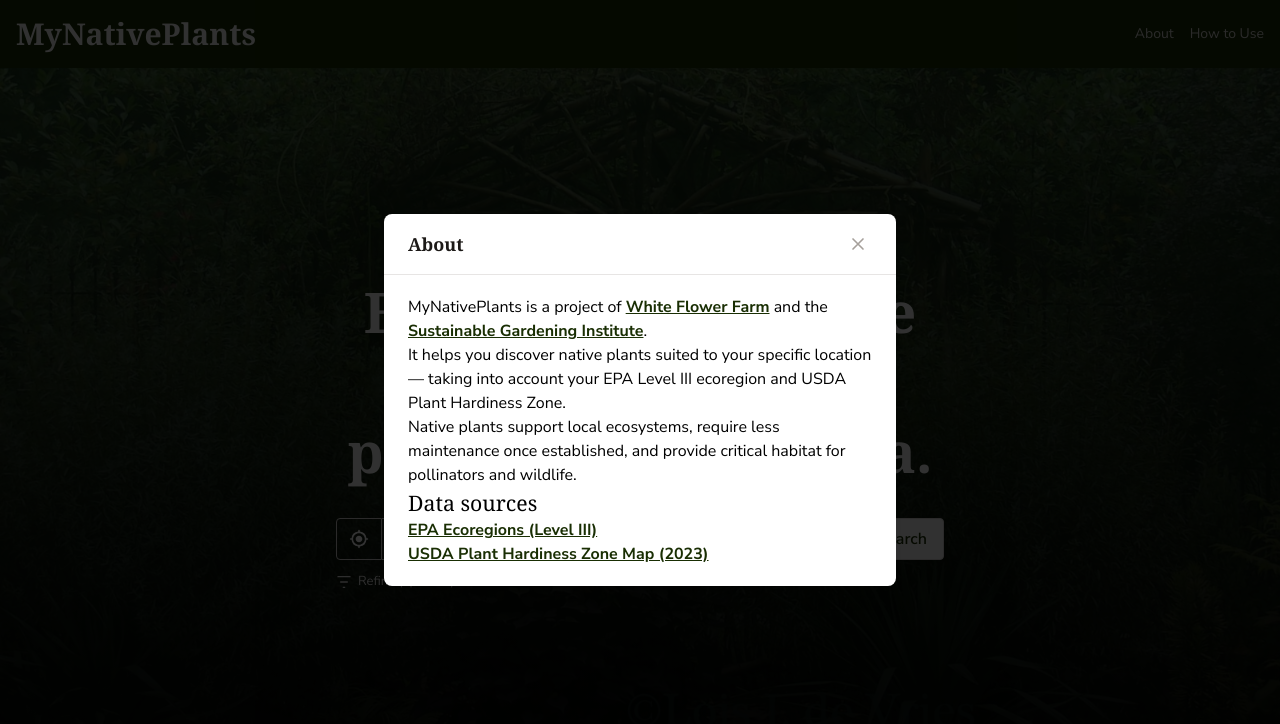
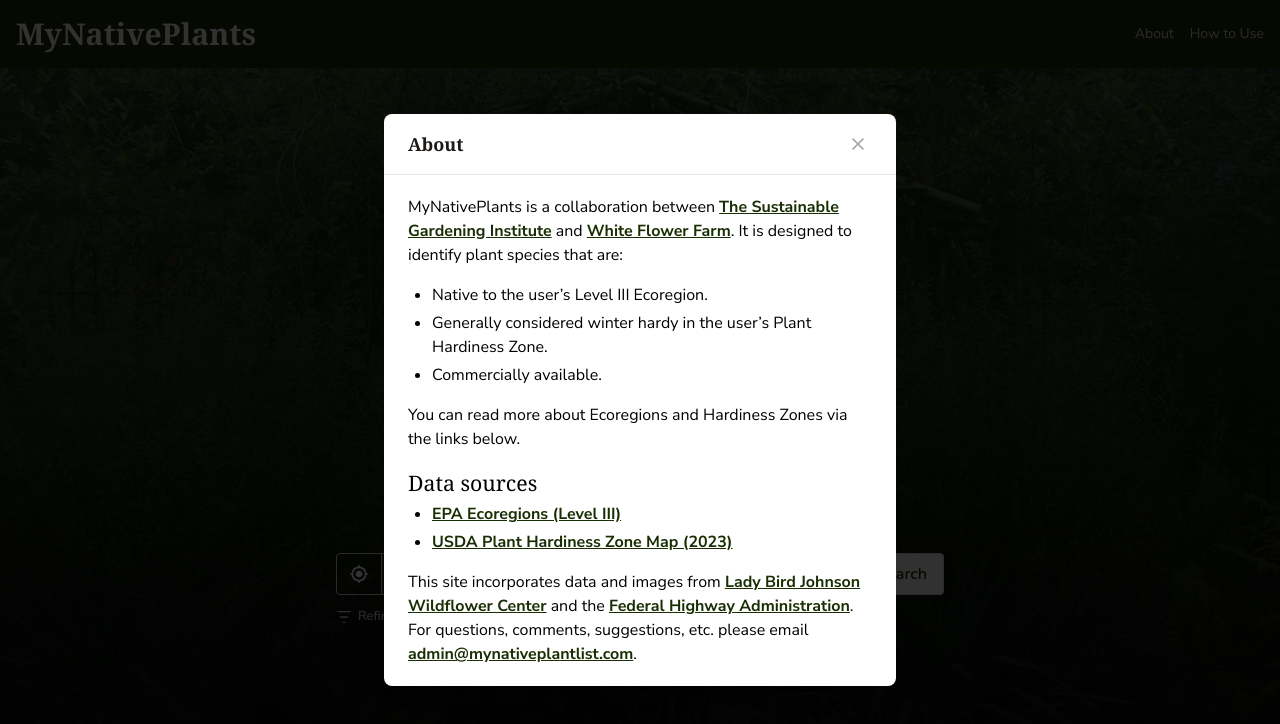
Before and after one commit to tylermachado/gardenmap, a SvelteKit app: page / in a window 1280 px wide. Both pictures are taken after a click on the button "About". Shown: the top 724 px of the page. Built offline with nearby package versions, Linux system fonts and the light colour scheme; a web font is replaced by a local one.

Commit message:
style modal

```diff
--- a/src/app.css
+++ b/src/app.css
@@ -24,4 +24,25 @@
   button {
     cursor: pointer;
   }
+
+  /* Restore browser prose defaults inside modal bodies, which Preflight strips */
+  .modal-content :where(p) {
+    margin: 0 0 1em;
+  }
+  .modal-content :where(ul) {
+    list-style: disc;
+    padding-left: 1.5em;
+    margin: 0 0 1em;
+  }
+  .modal-content :where(ol) {
+    list-style: decimal;
+    padding-left: 1.5em;
+    margin: 0 0 1em;
+  }
+  .modal-content :where(li) {
+    margin: 0.25em 0;
+  }
+  .modal-content :where(p, ul, ol):last-child {
+    margin-bottom: 0;
+  }
 }
--- a/src/lib/components/InfoModal.svelte
+++ b/src/lib/components/InfoModal.svelte
@@ -51,7 +51,7 @@
 				</button>
 			</div>
 			<!-- Body -->
-			<div class="prose prose-stone prose-sm max-w-none px-6 py-5">
+			<div class="modal-content px-6 py-5">
 				{@render children()}
 			</div>
 		</div>
--- a/src/routes/+layout.svelte
+++ b/src/routes/+layout.svelte
@@ -16,21 +16,22 @@
 <InfoModal title="About" open={showAbout} onclose={() => (showAbout = false)}>
 	{#snippet children()}
 		<p>
-			MyNativePlants is a project of <a href="https://www.whiteflowerfarm.com/" target="_blank" rel="noopener">White Flower Farm</a> and the <a href="https://www.sustainablegardeninginstitute.org/" target="_blank" rel="noopener">Sustainable Gardening Institute</a>.
+			MyNativePlants is a collaboration between <a href="https://www.sustainablegardeninginstitute.org/" target="_blank" rel="noopener">The Sustainable Gardening Institute</a> and <a href="https://www.whiteflowerfarm.com/" target="_blank" rel="noopener">White Flower Farm</a>. It is designed to identify plant species that are:
 		</p>
+		<ul>
+			<li>Native to the user’s Level III Ecoregion.</li>
+			<li>Generally considered winter hardy in the user’s Plant Hardiness Zone.</li>
+			<li>Commercially available.</li>
+		</ul>
 		<p>
-			It helps you discover native plants suited to your specific location — taking into
-			account your EPA Level III ecoregion and USDA Plant Hardiness Zone.
-		</p>
-		<p>
-			Native plants support local ecosystems, require less maintenance once established, and provide
-			critical habitat for pollinators and wildlife.
+You can read more about Ecoregions and Hardiness Zones via the links below.
 		</p>
 		<h3>Data sources</h3>
 		<ul>
 			<li><a href="https://www.epa.gov/eco-research/ecoregions" target="_blank" rel="noopener">EPA Ecoregions (Level III)</a></li>
 			<li><a href="https://planthardiness.ars.usda.gov/" target="_blank" rel="noopener">USDA Plant Hardiness Zone Map (2023)</a></li>
 		</ul>
+		<p>This site incorporates data and images from <a href="https://www.wildflower.org/" target="_blank" rel="noopener">Lady Bird Johnson Wildflower Center</a> and the <a href="https://highways.dot.gov/" target="_blank" rel="noopener">Federal Highway Administration</a>. For questions, comments, suggestions, etc. please email <a href="mailto:admin@mynativeplantlist.com">admin@mynativeplantlist.com</a>.</p>
 	{/snippet}
 </InfoModal>
 
--- a/src/routes/+page.svelte
+++ b/src/routes/+page.svelte
@@ -280,7 +280,7 @@
 		></div>
 		<div class="relative z-10 w-full max-w-2xl px-8 flex flex-col items-center gap-8">
 			<h2 class="text-stone-100 text-center leading-tight" style="font-family: var(--font-serif); font-size: clamp(2rem, 5vw, 3.5rem); font-weight: 700;">
-				Enter your zip code and find native plants for your area.
+				Identify Native Plants for Your Ecoregion and Hardiness Zone
 			</h2>
 			<div class="w-full flex flex-col gap-3">
 				<SearchBar
```
